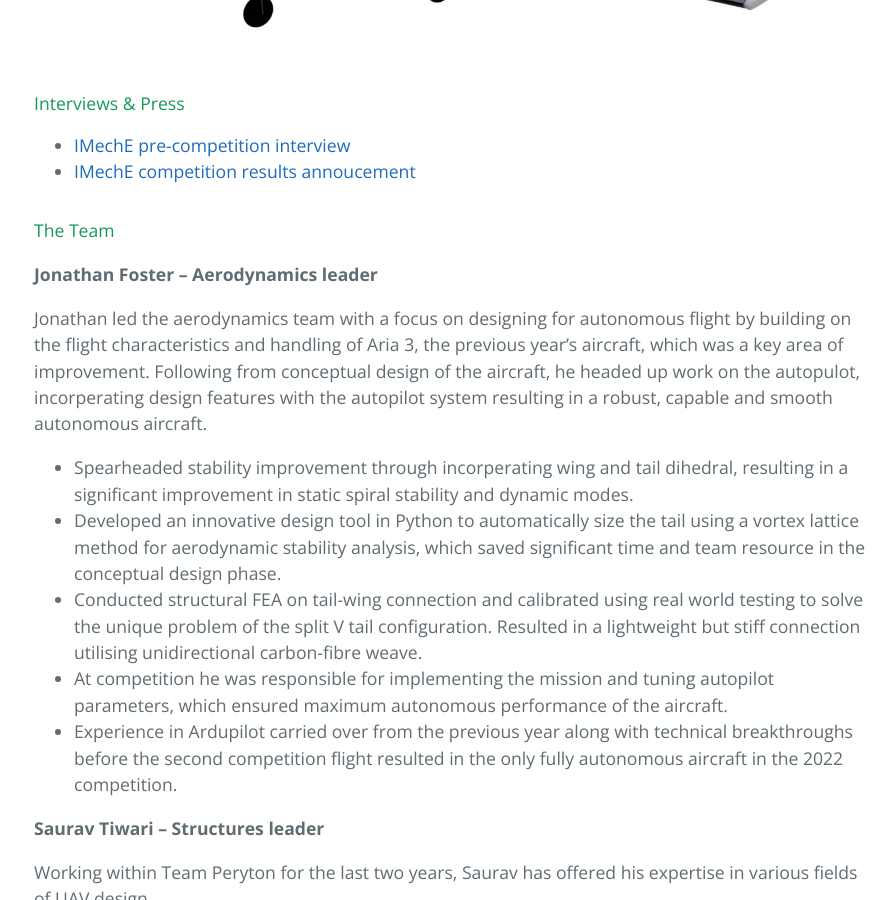
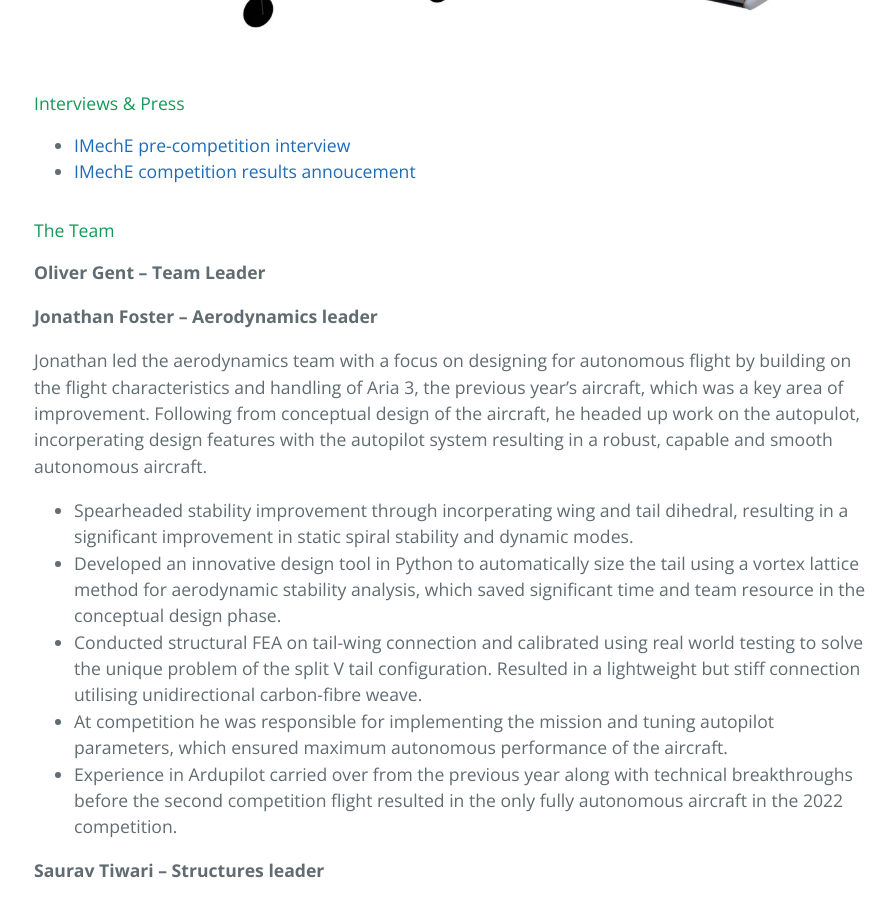
Before and after one commit to Team-Peryton/team-peryton.github.io, a Jekyll site: the page built from index.md, in a window 1280 px wide and 900 px high, scrolled down 3795 px. Shown: the whole window, without its empty margins (190-1086 px from the left). Built offline with Jekyll 4.4.1, drawn with Linux system fonts in a browser that asks for light colours.

Commit message:
fix contents and show/hide?

```diff
--- a/index.md
+++ b/index.md
@@ -12,7 +12,7 @@ You can contact us at *teamperyton@surrey.ac.uk*
 
 * * *
 
-{% include toc.html html=content %}
+{% include toc.html html=content h_min=2 h_max=3%}
 
 * * *
 
@@ -47,8 +47,9 @@ Consisting of the remaining 4th year Aria 2021 team as well as students from all
 
 #### The Team
 
-{% capture summary %}**Oliver Gent – Team Leader**{% endcapture %}
-{% capture details %}
+
+<details markdown=block>
+<summary markdown=span>**Oliver Gent – Team Leader**</summary>
 
 Oliver led the team throughout the year and pushed development boundaries. He managed objective timelines, motivated the team to progress the project and communicated with stakeholders to report progress and negotiate resources.
 
@@ -59,8 +60,8 @@ Oliver led the team throughout the year and pushed development boundaries. He ma
 -	Orchestrating flight testing, running 10 testing days total to ensure success at the competition.
 -	Managing Perytons social media presence including producing videos, total Instagram reel views totalled to 17,000. Co-ordinating team Peryton overall, managing meetings with Peryton Atlantis including organising sponsorship agreements.
 - Structural design of the wing/tail connection and the dihedral step joiner.
--
-{% endcapture %}
+
+</details>
 
 
 **Jonathan Foster – Aerodynamics leader**
```
